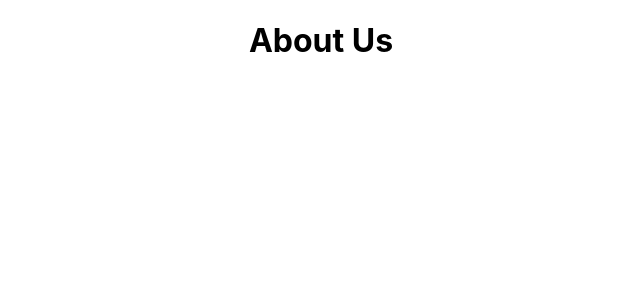
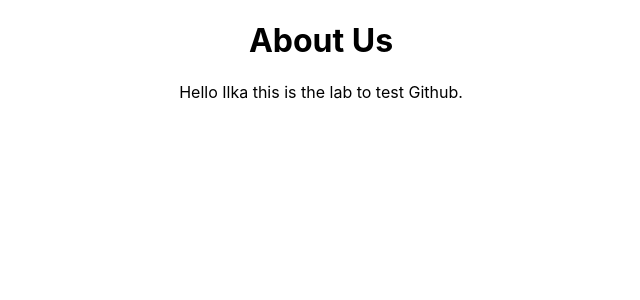
Before and after one commit to isantiag/testgithub, a React (Create React App) app: page / in a window 1280 px wide. Shown: the top 300 px of the page, without its empty margins (319-959 px from the left). Built offline with nearby package versions, Linux system fonts and the light colour scheme.

Commit message:
my first try

```diff
--- a/src/App.js
+++ b/src/App.js
@@ -4,6 +4,7 @@ function App() {
   return (
     <div className="App">
      <h1>About Us</h1>
+     <p>Hello Ilka this is the lab to test Github.</p>
     </div>
   );
 }
```
